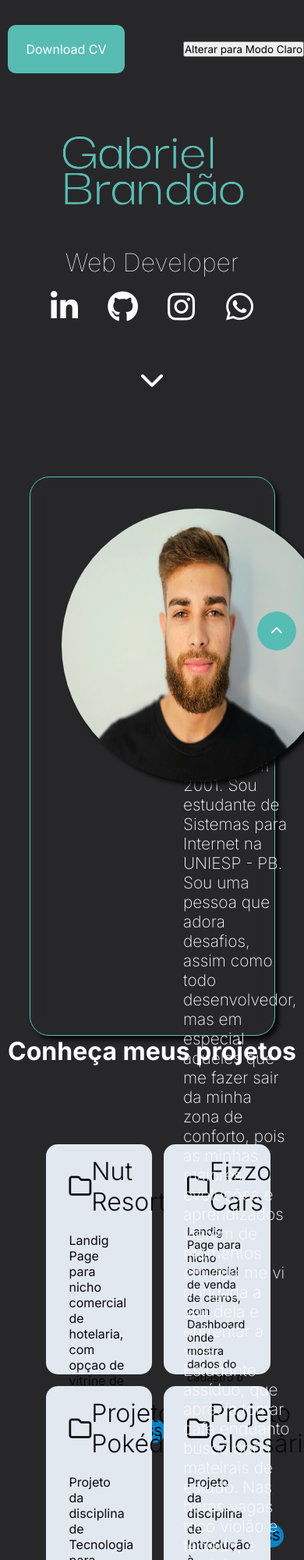
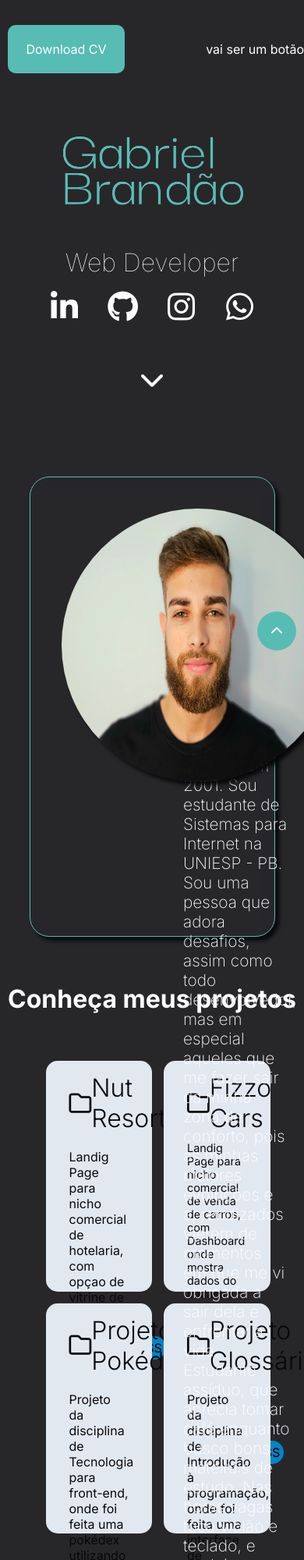
Before and after one commit to GabrielbrandaoRP/GabrielBrandao-Website, a plain HTML site: page src/index.html in a window 390 px wide. Shown: the top 2000 px of the page at 78% size. Drawn offline with Linux system fonts and the light colour scheme.

Commit message:
Alinhamento do main e titulo dos repositorios

```diff
--- a/src/index.css
+++ b/src/index.css
@@ -110,7 +110,7 @@
     background-color:transparent;
     backdrop-filter:blur(10px);
     border:solid 1px var(--clear-blue);
-    height:80vh;
+    height:65vh;
     width:70%;
     margin-top: 90px;
     border-radius:25px;
@@ -160,8 +160,12 @@
         }
     }
 
+    .titulo-divisor{
+        margin-top: 60px;
+    }
+
     .grid-port {
-    margin-top:100px;
+    margin-top:60px;
     height:70vh;
     width:70%;
     display:grid;
@@ -334,5 +338,5 @@
         }
 
         #desc{
-            scroll-margin-bottom: 100px;
+            scroll-margin-top: 20px;
         }
--- a/src/index.html
+++ b/src/index.html
@@ -24,7 +24,7 @@
             </a>
         </div>
 
-        <button id="toggleButton">Alterar para Modo Claro</button>
+        <div>  vai ser um botão </div>
 
 
     </div>
@@ -62,7 +62,7 @@
         </div>
     </main>
 
-    <div id="titulo-divisor">
+    <div class="titulo-divisor">
         <h1>Conheça meus projetos</h1>
     </div>
 
```
